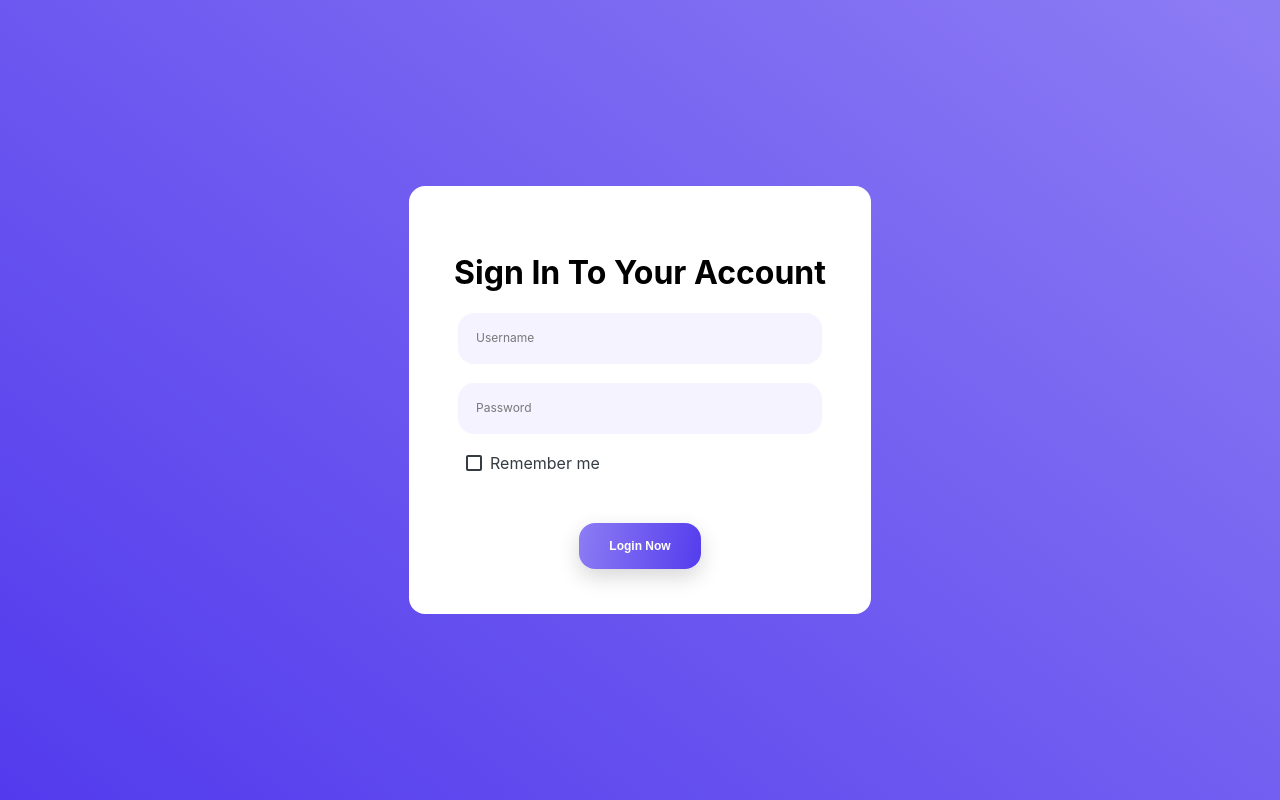
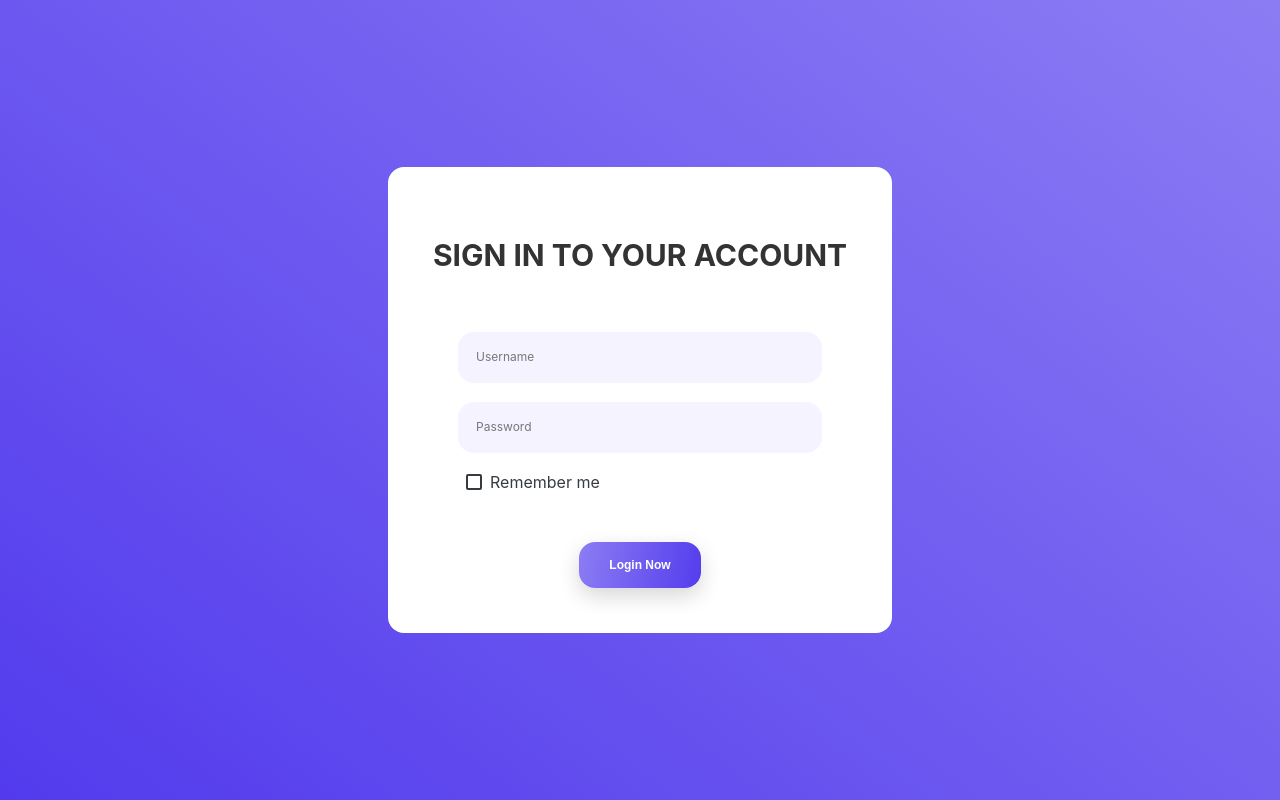
Before and after one commit to tsvetan-ganev/react-vite-demo, a React (Vite) app: page / in a window 1280 px wide. Built offline with nearby package versions, Linux system fonts and the light colour scheme.

Commit message:
Implement form controls and validators

```diff
--- a/eslint.config.js
+++ b/eslint.config.js
@@ -35,6 +35,7 @@ export default tseslint.config(
         'warn',
         { allowConstantExport: true },
       ],
+      '@typescript-eslint/no-misused-promises': ['off'],
     },
   }
 );
--- a/package.json
+++ b/package.json
@@ -10,8 +10,10 @@
     "preview": "vite preview"
   },
   "dependencies": {
+    "msw": "^2.6.6",
     "react": "^18.3.1",
-    "react-dom": "^18.3.1"
+    "react-dom": "^18.3.1",
+    "react-hook-form": "^7.53.2"
   },
   "devDependencies": {
     "@eslint/js": "^9.13.0",
--- a/src/App.css
+++ b/src/App.css
@@ -3,10 +3,23 @@
   padding: 2rem;
   text-align: center;
 
+  .card-title {
+    color: hsl(0, 0%, 20%);
+    text-transform: uppercase;
+    font-weight: 700;
+    font-size: 30px;
+    line-height: 1.5;
+    margin-bottom: 54px;
+  }
+
   form {
     display: flex;
     flex-direction: column;
     align-items: flex-start;
-    margin-bottom: 50px;
+
+    .Button {
+      align-self: center;
+      margin-top: 50px;
+    }
   }
 }
--- a/src/App.tsx
+++ b/src/App.tsx
@@ -1,27 +1,71 @@
+import { SubmitHandler, useForm } from 'react-hook-form';
 import './App.css';
 import Button from './components/Button';
 import Card from './components/Card';
 import Checkbox from './components/Checkbox';
 import TextField from './components/TextField';
+import passwordValidator from './validators/password.validator';
+import emailValidator from './validators/email.validator';
+
+interface LoginFormData {
+  username: string;
+  password: string;
+  rememberMe: boolean;
+}
+
+const loginFormDataDefaultValues: LoginFormData = {
+  username: '',
+  password: '',
+  rememberMe: false,
+};
 
 // TODO: Poppins font
 function App() {
+  const { register, handleSubmit, formState } = useForm<LoginFormData>({
+    defaultValues: loginFormDataDefaultValues,
+  });
+  const { errors } = formState;
+  const onSubmit: SubmitHandler<LoginFormData> = (data) => {
+    console.log(data);
+  };
+
   return (
     <Card>
-      <h1>Sign In To Your Account</h1>
-      <form>
-        <TextField id="username" label="Username" type="email" />
-        <TextField id="password" label="Password" type="password" />
-        <Checkbox id="remember-me">Remember me</Checkbox>
+      <h1 className="card-title">Sign In To Your Account</h1>
+      <form onSubmit={handleSubmit(onSubmit)} noValidate>
+        <TextField
+          label="Username"
+          type="email"
+          {...register('username', {
+            required: {
+              message: 'Enter an email address.',
+              value: true,
+            },
+            validate: {
+              email: emailValidator,
+            },
+          })}
+          error={errors.username}
+        />
+        <TextField
+          label="Password"
+          type="password"
+          {...register('password', {
+            required: {
+              message: 'Enter a password',
+              value: true,
+            },
+            validate: {
+              passwordComplexity: passwordValidator,
+            },
+          })}
+          error={errors.password}
+        />
+        <Checkbox id="remember-me" {...register('rememberMe')}>
+          Remember me
+        </Checkbox>
+        <Button type="submit">Login Now</Button>
       </form>
-
-      <Button
-        onClick={() => {
-          console.log('clicked');
-        }}
-      >
-        Login Now
-      </Button>
     </Card>
   );
 }
--- a/src/components/Checkbox.tsx
+++ b/src/components/Checkbox.tsx
@@ -1,15 +1,34 @@
 import { PropsWithChildren } from 'react';
 import './Checkbox.css';
+import React from 'react';
 
 export interface CheckboxProps {
   id: string;
+  onChange: React.ChangeEventHandler<HTMLInputElement>;
+  onBlur: React.FocusEventHandler<HTMLInputElement>;
+  value?: boolean;
+  disabled?: boolean;
 }
 
-export default function Checkbox(props: PropsWithChildren<CheckboxProps>) {
+const Checkbox = React.forwardRef<
+  HTMLInputElement,
+  PropsWithChildren<CheckboxProps>
+>(function Checkbox(props, ref) {
+  const { id, value, onChange, onBlur, children } = props;
+
   return (
     <label className="Checkbox">
-      <input id={props.id} type="checkbox" />
-      {props.children}
+      <input
+        id={id}
+        type="checkbox"
+        checked={value}
+        ref={ref}
+        onChange={onChange}
+        onBlur={onBlur}
+      />
+      {children}
     </label>
   );
-}
+});
+
+export default Checkbox;
--- a/src/components/TextField.css
+++ b/src/components/TextField.css
@@ -28,6 +28,7 @@
     border: none;
     padding: var(--text-field-padding);
     border-radius: var(--border-radius);
+    outline-color: var(--primary-color);
 
     &:focus-within + label,
     &:not(:placeholder-shown) + label {
@@ -36,4 +37,23 @@
       transform-origin: left;
     }
   }
+
+  &.error {
+    input {
+      outline-color: var(--error-color);
+    }
+  }
+
+  .error-message {
+    position: absolute;
+    z-index: 2;
+    bottom: 1px;
+    font-size: 0.75rem;
+    right: 0;
+    color: var(--error-color);
+    background-color: var(--error-background-color);
+    border-bottom-right-radius: var(--border-radius);
+    padding: 1px 6px;
+    border: 1px solid var(--error-color);
+  }
 }
--- a/src/components/TextField.tsx
+++ b/src/components/TextField.tsx
@@ -1,19 +1,47 @@
+import React from 'react';
 import './TextField.css';
+import { FieldError } from 'react-hook-form';
 
 export interface TextFieldProps {
   label: string;
   type: 'text' | 'password' | 'email';
-  id: string;
+  name: string;
+  onChange: React.ChangeEventHandler<HTMLInputElement>;
+  onBlur: React.FocusEventHandler<HTMLInputElement>;
   disabled?: boolean;
+  value?: string;
+  error?: FieldError | undefined;
 }
 
-export default function TextField(props: TextFieldProps) {
-  const { id, label, type, disabled } = props;
+const TextField = React.forwardRef<HTMLInputElement, TextFieldProps>(
+  function TextField(props, ref) {
+    const { name, label, type, disabled, value, onChange, onBlur, error } =
+      props;
 
-  return (
-    <div className="TextField">
-      <input id={id} type={type} disabled={disabled} placeholder="" />
-      <label htmlFor={id}>{label}</label>
-    </div>
-  );
-}
+    const hasError = !!error;
+
+    return (
+      <div className={`TextField ${hasError ? 'error' : ''}`}>
+        <input
+          type={type}
+          id={name}
+          name={name}
+          disabled={disabled}
+          value={value}
+          onChange={onChange}
+          onBlur={onBlur}
+          ref={ref}
+          placeholder=""
+        />
+        <label htmlFor={name}>{label}</label>
+        {hasError && (
+          <div className="error-message" role="alert">
+            {error.message}
+          </div>
+        )}
+      </div>
+    );
+  }
+);
+
+export default TextField;
--- a/src/index.css
+++ b/src/index.css
@@ -1,15 +1,17 @@
 :root {
+  /* CSS variables */
+  --text-color: hsla(0, 0%, 100%, 1);
+  --primary-color: hsl(248, 84%, 73%);
+  --secondary-color: hsl(248, 83%, 57%);
+  --error-color: hsl(0, 85%, 42%);
+  --error-background-color: hsl(0, 73%, 96%);
+  --border-radius: 16px;
+
   font-family: Inter, system-ui, Avenir, Helvetica, Arial, sans-serif;
   font-synthesis: none;
   text-rendering: optimizeLegibility;
   -webkit-font-smoothing: antialiased;
   -moz-osx-font-smoothing: grayscale;
-
-  /* variables */
-  --text-color: hsla(0, 0%, 100%, 1);
-  --primary-color: hsl(248, 84%, 73%);
-  --secondary-color: hsl(248, 83%, 57%);
-  --border-radius: 16px;
 
   background: linear-gradient(
     217.64deg,
--- /dev/null
+++ b/src/validators/email.validator.ts
@@ -0,0 +1,13 @@
+// Source: https://developer.mozilla.org/en-US/docs/Web/HTML/Element/input/email#basic_validation
+const emailRegex =
+  /^[a-zA-Z0-9.!#$%&'*+/=?^_`{|}~-]+@[a-zA-Z0-9](?:[a-zA-Z0-9-]{0,61}[a-zA-Z0-9])?(?:\.[a-zA-Z0-9](?:[a-zA-Z0-9-]{0,61}[a-zA-Z0-9])?)*$/;
+
+export default function emailValidator(
+  candidateEmail: string
+): boolean | string {
+  if (emailRegex.test(candidateEmail)) {
+    return true;
+  }
+
+  return 'Enter a valid email address.';
+}
--- /dev/null
+++ b/src/validators/password.validator.ts
@@ -0,0 +1,30 @@
+const MIN_LENGTH = 6;
+
+export default function passwordValidator(
+  candidatePassword: string
+): boolean | string {
+  if (
+    typeof candidatePassword !== 'string' ||
+    candidatePassword.length < MIN_LENGTH
+  ) {
+    return `The password must be at least ${MIN_LENGTH} characters long.`;
+  }
+
+  let hasLetter = false;
+  let hasDigit = false;
+
+  for (const symbol of candidatePassword) {
+    if (/[0-9]/.test(symbol)) {
+      hasDigit = true;
+    }
+    if (/[a-zA-Z]/.test(symbol)) {
+      hasLetter = true;
+    }
+
+    if (hasDigit && hasLetter) {
+      return true;
+    }
+  }
+
+  return 'The password must contain both letters and digits.';
+}
```
Also changed, not shown: 1 other file (tests, documents, lock files or other folders).
